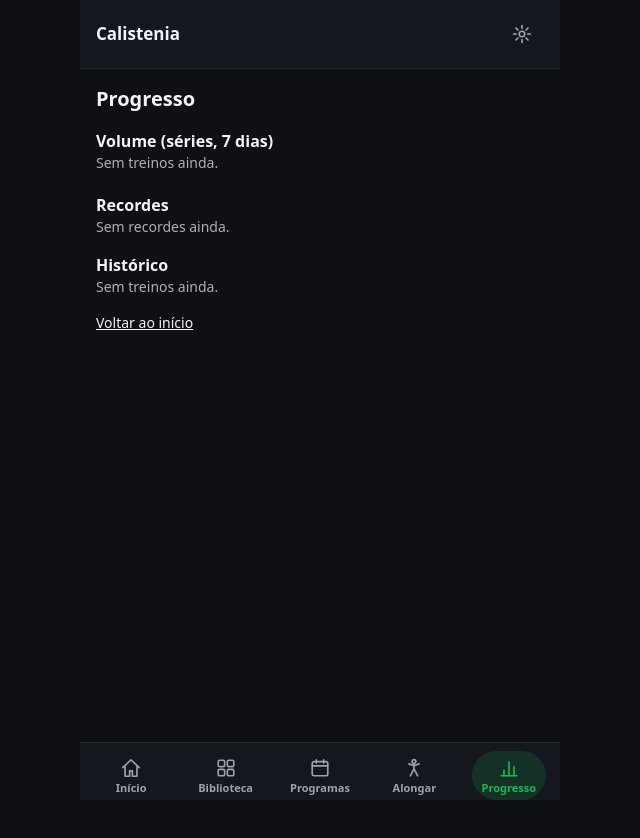
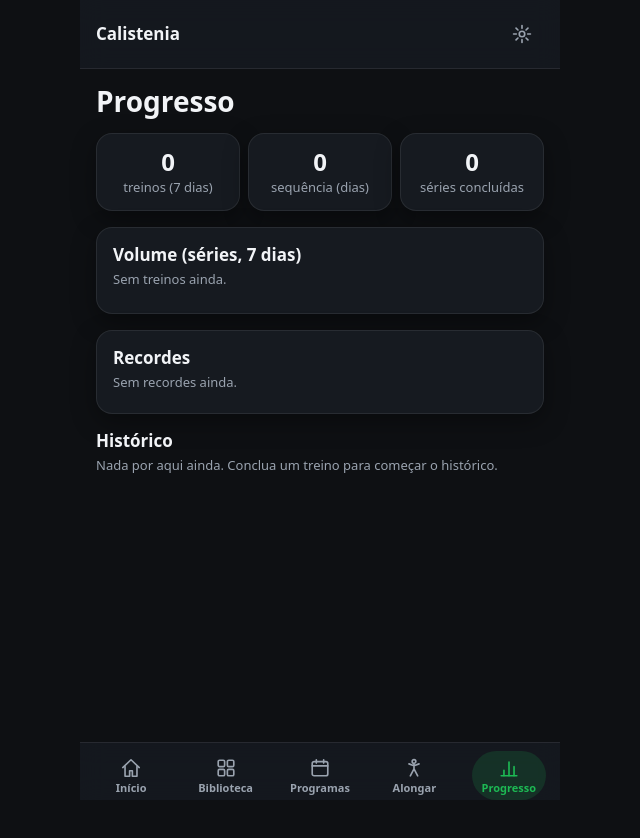
Before and after one commit to Bitcoiniciantes/calistenia, a React (Vite) app: page /#/progresso in a window 1280 px wide. Shown: the top 838 px of the page, without its empty margins (320-960 px from the left). Built offline with nearby package versions, Linux system fonts and the light colour scheme.

Commit message:
ui: progresso

```diff
--- a/src/screens/Progresso.tsx
+++ b/src/screens/Progresso.tsx
@@ -1,11 +1,47 @@
 import { useEffect, useState } from 'react'
-import { Link } from 'react-router-dom'
 import { exerciseById } from '../data/exercises'
+import { gateSession } from '../data/gateSession'
+import { programs } from '../data/programs'
 import type { Repository } from '../repo/Repository'
 import type { WorkoutLog } from '../repo/types'
-import { weeklyVolumeByPillar } from '../repo/training'
+import { calcStreak, weeklyVolumeByPillar } from '../repo/training'
 
-/** Progresso: histórico, volume semanal por pilar, recordes, gráfico simples. */
+/** Mapa de apresentação (não altera o que está salvo). */
+const PILLAR_PT: Record<string, string> = {
+  push: 'Empurrar',
+  pull: 'Puxar',
+  legs: 'Pernas',
+  core: 'Core',
+  skill: 'Skills',
+  mobility: 'Mobilidade',
+}
+
+const PILLAR_COLOR: Record<string, string> = {
+  push: 'var(--green)',
+  pull: '#3b82f6',
+  legs: 'var(--orange)',
+  core: '#a855f7',
+  skill: '#eab308',
+  mobility: '#64748b',
+}
+
+const SESSION_TITLE: Record<string, string> = Object.fromEntries([
+  ...programs.flatMap((p) => p.sessions.map((s) => [s.id, s.title] as const)),
+  [gateSession.id, gateSession.title],
+])
+
+function dayLabel(date: Date, today: Date): string {
+  const d = new Date(date)
+  d.setHours(0, 0, 0, 0)
+  const t = new Date(today)
+  t.setHours(0, 0, 0, 0)
+  const diff = Math.round((t.getTime() - d.getTime()) / 86400000)
+  if (diff <= 0) return 'Hoje'
+  if (diff === 1) return 'Ontem'
+  return date.toLocaleDateString('pt-BR', { day: 'numeric', month: 'short' })
+}
+
+/** Progresso: resumo, volume semanal por pilar, recordes, histórico. */
 export function Progresso({ repo }: { repo: Repository }) {
   const [logs, setLogs] = useState<WorkoutLog[]>([])
 
@@ -30,61 +66,140 @@ export function Progresso({ repo }: { repo: Repository }) {
     }
   }
 
+  // Topo: mesma janela móvel de 7 dias do volume (regra do app).
+  const cutoff = new Date()
+  cutoff.setDate(cutoff.getDate() - 7)
+  const weekLogs = logs.filter((l) => new Date(l.date) >= cutoff)
+  const totalSets = logs.reduce(
+    (acc, l) =>
+      acc +
+      l.entries.reduce(
+        (a, e) => a + e.sets.filter((s) => s.done).length,
+        0,
+      ),
+    0,
+  )
+  const streak = calcStreak(logs.map((l) => l.date))
+
+  const ordered = [...logs].sort(
+    (a, b) => new Date(b.date).getTime() - new Date(a.date).getTime(),
+  )
+  const groups = new Map<string, { label: string; items: WorkoutLog[] }>()
+  const today = new Date()
+  for (const l of ordered.slice(0, 20)) {
+    const key = new Date(l.date).toDateString()
+    const g = groups.get(key) ?? {
+      label: dayLabel(new Date(l.date), today),
+      items: [],
+    }
+    g.items.push(l)
+    groups.set(key, g)
+  }
+
   return (
     <div className="app-shell gap-4 p-4">
-      <h1 className="text-xl font-bold">Progresso</h1>
+      <h1 className="screen-title">Progresso</h1>
 
-      <section aria-label="Volume semanal por pilar">
-        <h2 className="font-bold">Volume (séries, 7 dias)</h2>
+      <div className="grid grid-cols-3 gap-2">
+        <div className="card p-3 text-center">
+          <p className="tnum text-2xl font-bold">{weekLogs.length}</p>
+          <p className="caption">treinos (7 dias)</p>
+        </div>
+        <div className="card p-3 text-center">
+          <p className="tnum text-2xl font-bold">{streak}</p>
+          <p className="caption">sequência (dias)</p>
+        </div>
+        <div className="card p-3 text-center">
+          <p className="tnum text-2xl font-bold">{totalSets}</p>
+          <p className="caption">séries concluídas</p>
+        </div>
+      </div>
+
+      <section aria-label="Volume semanal por pilar" className="card p-4">
+        <h2 className="card-title">Volume (séries, 7 dias)</h2>
         {Object.keys(volume).length === 0 && (
-          <p className="text-sm opacity-70">Sem treinos ainda.</p>
+          <p className="caption mt-1">Sem treinos ainda.</p>
         )}
-        <ul className="mt-1 flex flex-col gap-1">
+        <ul className="mt-2 flex flex-col gap-1.5">
           {Object.entries(volume).map(([pillar, sets]) => (
-            <li key={pillar} className="text-sm">
-              <span className="inline-block w-20">{pillar}</span>
+            <li key={pillar} className="flex items-center gap-2 text-sm">
+              <span className="w-24 shrink-0 font-medium">
+                {PILLAR_PT[pillar] ?? pillar}
+              </span>
               <span
                 role="img"
-                aria-label={`${sets} séries de ${pillar}`}
-                className="inline-block h-4 rounded bg-green-700 align-middle"
-                style={{ width: `${Math.max(4, (sets / maxVol) * 160)}px` }}
-              />{' '}
-              {sets}
+                aria-label={`${sets} séries de ${PILLAR_PT[pillar] ?? pillar}`}
+                className="h-3 rounded-full align-middle"
+                style={{
+                  width: `${Math.max(8, (sets / maxVol) * 140)}px`,
+                  background: PILLAR_COLOR[pillar] ?? 'var(--green)',
+                }}
+              />
+              <span className="tnum ml-auto font-bold">{sets}</span>
             </li>
           ))}
         </ul>
       </section>
 
-      <section aria-label="Recordes pessoais">
-        <h2 className="font-bold">Recordes</h2>
-        {prs.size === 0 && <p className="text-sm opacity-70">Sem recordes ainda.</p>}
-        <ul className="text-sm">
+      <section aria-label="Recordes pessoais" className="card p-4">
+        <h2 className="card-title">Recordes</h2>
+        {prs.size === 0 && <p className="caption mt-1">Sem recordes ainda.</p>}
+        <ul className="mt-1 text-sm">
           {[...prs.entries()].map(([id, pr]) => (
-            <li key={id}>
-              {exerciseById[id]?.namePt ?? id}:{' '}
-              {pr.reps !== undefined ? `${pr.reps} reps` : ''}
-              {pr.holdSec !== undefined ? `${pr.holdSec}s` : ''}
+            <li key={id} className="flex justify-between gap-2 py-0.5">
+              <span>{exerciseById[id]?.namePt ?? id}</span>
+              <span className="tnum font-semibold">
+                {pr.reps !== undefined ? `${pr.reps} reps` : ''}
+                {pr.holdSec !== undefined ? `${pr.holdSec}s` : ''}
+              </span>
             </li>
           ))}
         </ul>
       </section>
 
       <section aria-label="Histórico">
-        <h2 className="font-bold">Histórico</h2>
-        {logs.length === 0 && <p className="text-sm opacity-70">Sem treinos ainda.</p>}
-        <ul className="flex flex-col gap-1 text-sm">
-          {logs.slice(0, 20).map((l) => (
-            <li key={l.id} className="rounded border p-2">
-              {new Date(l.date).toLocaleDateString('pt-BR')} · {l.sessionId} ·{' '}
-              {Math.round(l.durationSec / 60)} min
-            </li>
+        <h2 className="card-title">Histórico</h2>
+        {logs.length === 0 && (
+          <p className="caption mt-1">
+            Nada por aqui ainda. Conclua um treino para começar o histórico.
+          </p>
+        )}
+        <div className="mt-2 flex flex-col gap-3">
+          {[...groups.values()].map((g) => (
+            <div key={g.label}>
+              <p className="caption mb-1">{g.label}</p>
+              <ul className="flex flex-col gap-1.5">
+                {g.items.map((l) => (
+                  <li key={l.id} className="card flex items-center gap-2 p-3">
+                    <svg
+                      viewBox="0 0 24 24"
+                      width="18"
+                      height="18"
+                      fill="none"
+                      stroke="var(--green)"
+                      strokeWidth={2.4}
+                      strokeLinecap="round"
+                      strokeLinejoin="round"
+                      aria-hidden="true"
+                      className="shrink-0"
+                    >
+                      <path d="M4.5 12.5 10 18 19.5 6.5" />
+                    </svg>
+                    <div className="min-w-0">
+                      <p className="truncate text-sm font-semibold">
+                        {SESSION_TITLE[l.sessionId] ?? l.sessionId}
+                      </p>
+                      <p className="tnum caption">
+                        {Math.round(l.durationSec / 60)} min
+                      </p>
+                    </div>
+                  </li>
+                ))}
+              </ul>
+            </div>
           ))}
-        </ul>
+        </div>
       </section>
-
-      <Link to="/" className="text-sm underline">
-        Voltar ao início
-      </Link>
     </div>
   )
 }
```
